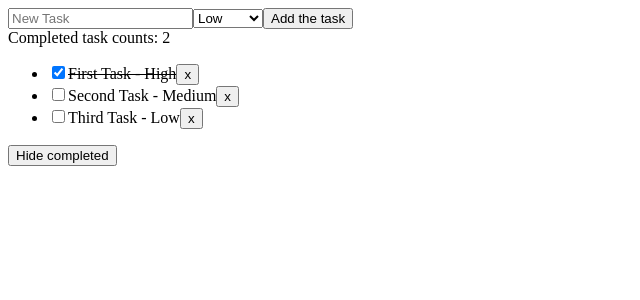
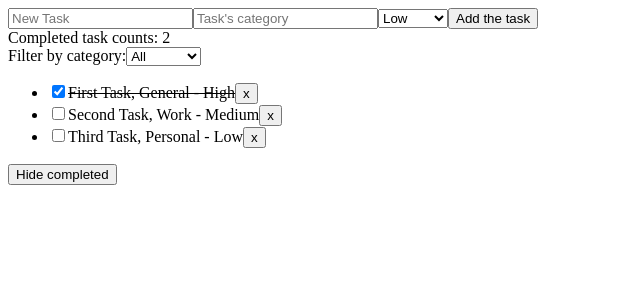
Before and after one commit to zhanserikAmangeldi/vue-course, a Vue app in the folder task-manager/: page / in a window 1280 px wide. Shown: the top 300 px of the page, without its empty margins (0-640 px from the left). Built offline with nearby package versions, Linux system fonts and the light colour scheme; the HTML template or start-up script is replaced by a standard one.

Commit message:
add categories and filter by category

```diff
--- a/task-manager/src/App.vue
+++ b/task-manager/src/App.vue
@@ -5,14 +5,21 @@ let id = 0
 
 // reactive vars
 const newTask = ref('')
+const newCategory = ref('')
 const newPriority = ref('Low')
+const selectedCategory = ref('All')
 const hideCompleted = ref(false)
 const tasks = ref([
-  { id: id++, desc: "First Task", done: true, priority: "High" },
-  { id: id++, desc: "Second Task", done: false, priority: "Medium" },
-  { id: id++, desc: "Third Task", done: false, priority: "Low" }
+  { id: id++, desc: "First Task", done: true, priority: "High", category: "General" },
+  { id: id++, desc: "Second Task", done: false, priority: "Medium", category: "Work" },
+  { id: id++, desc: "Third Task", done: false, priority: "Low", category: "Personal" }
 ])
 
+
+const categories = computed(() => {
+  const set = new Set(tasks.value.map(task => task.category))
+  return ['All', ...set]
+})
 
 // computed vars
 const incompletedTasksCount = computed(() => {
@@ -20,9 +27,17 @@ const incompletedTasksCount = computed(() => {
 })
 
 const filteredTasks = computed(() => {
-  return hideCompleted.value
-    ? tasks.value.filter((task) => !task.done)
-    : tasks.value
+  let list = tasks.value
+
+  if (hideCompleted.value) {
+    list = list.filter((task) => !task.done)
+  }
+
+  if (selectedCategory.value !== 'All') {
+    list = list.filter((task) => task.category === selectedCategory.value)
+  }
+
+  return list
 })
 
 // functions
@@ -31,10 +46,12 @@ function addTask() {
     id: id++,
     desc: newTask.value,
     done: false,
-    priority: newPriority
+    priority: newPriority.value,
+    category: newCategory.value
   })
   newTask.value = ''
   newPriority.value = 'Low'
+  newCategory.value = ''
 }
 
 function removeTask(id) {
@@ -48,6 +65,7 @@ function removeTask(id) {
 <template>
   <form @submit.prevent="addTask">
     <input type="text" v-model="newTask" required placeholder="New Task">
+    <input type="text" v-model="newCategory" required placeholder="Task's category">
     <select v-model="newPriority">
       <option>High</option>
       <option>Medium</option>
@@ -56,10 +74,16 @@ function removeTask(id) {
     <button>Add the task</button>
   </form>
   <span>Completed task counts: {{ incompletedTasksCount }}</span>
+  <div>
+    <label>Filter by category:</label>
+    <select v-model="selectedCategory">
+      <option v-for="category in categories" :key="category" :value="category">{{ category }}</option>
+    </select>
+  </div>
   <ul v-if="filteredTasks.length != 0">
     <li v-for="task in filteredTasks" :key="task.id">
       <input type="checkbox" v-model="task.done">
-      <span :class="{ done: task.done}"> {{ task.desc }} - {{ task.priority }} </span>
+      <span :class="{ done: task.done}"> {{ task.desc }}, {{ task.category }} - {{ task.priority }} </span>
       <button @click="removeTask(task.id)">x</button>
     </li>
   </ul>
```
